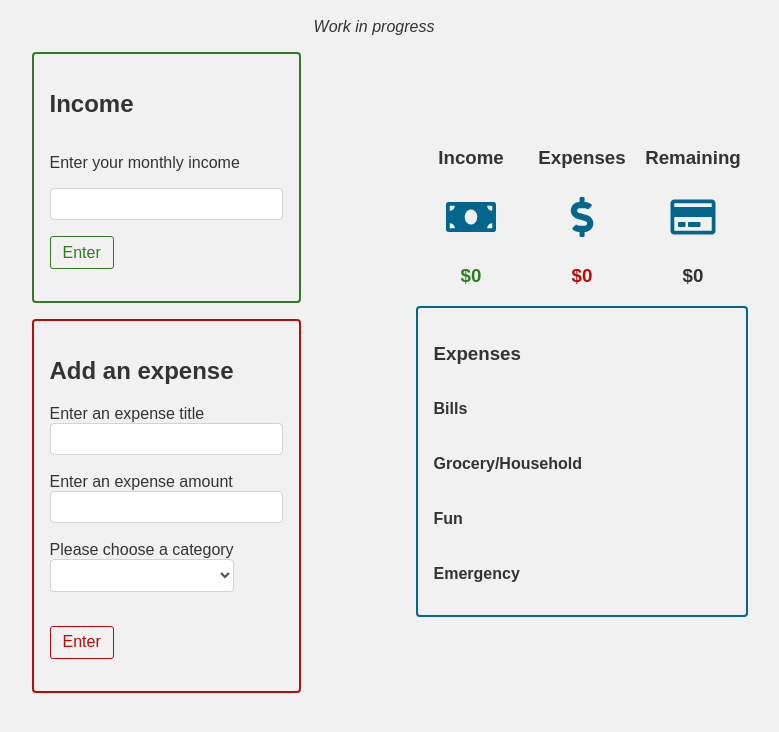
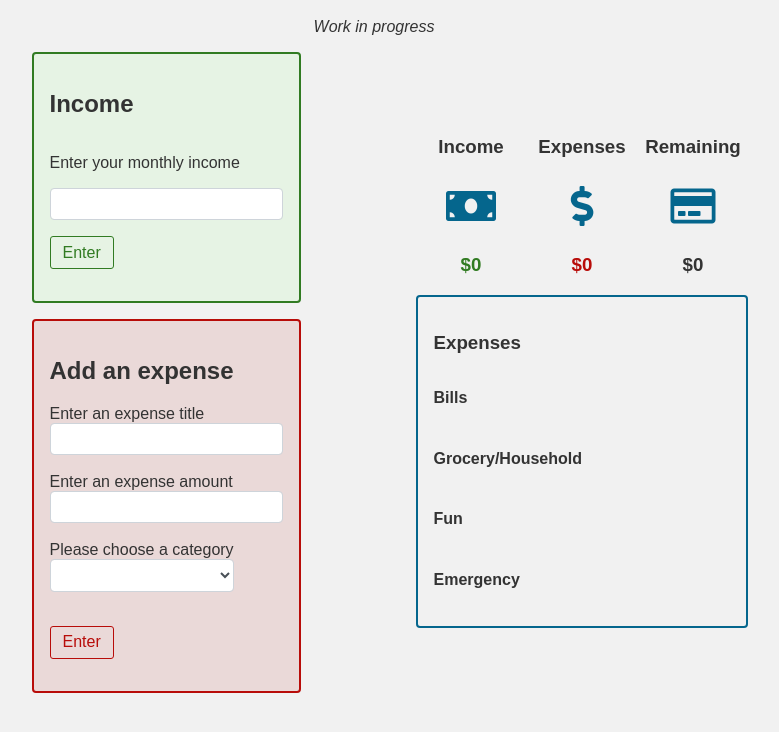
Before and after one commit to al-mun/budget, a plain HTML site: page index.html in a window 1280 px wide. Shown: the part 48-780 px from the top of the page, without its empty margins (266-1045 px from the left). Drawn offline with Linux system fonts and the light colour scheme.

Commit message:
Add files via upload

```diff
--- a/style.css
+++ b/style.css
@@ -33,6 +33,7 @@ h2, h3, h4, .normal{
     gap: 1rem;
 }
 .section{
+    background-color: #ead9d8;
     border: 0.15rem solid var(--mainRed);
     padding: 1rem;
     border-radius: 0.25rem;
@@ -41,6 +42,7 @@ h2, h3, h4, .normal{
 .income{
     border: 0.15rem solid var(--mainGreen);
     height: max-content;
+    background-color: #e6f3e4;
 }
 .income-form{
     display: grid;
@@ -129,12 +131,12 @@ h2, h3, h4, .normal{
     display: grid;
     grid-template-columns: repeat(3, minmax(3rem, 1fr));
     align-items: center;
+    border: 0.10rem solid;
 }
 .bills{
     display: grid;
 }
 .header{
-    height: 55px;
     display: grid;
     grid-template-columns: repeat(2, 1fr);
     align-items: center;
@@ -143,6 +145,7 @@ h2, h3, h4, .normal{
     display: grid;
     grid-template-columns: repeat(auto-fit, minmax(3rem, 1fr));
     text-align: center;
+    gap: .25rem;
 }
 .delete-modify{
     display: grid;
```
